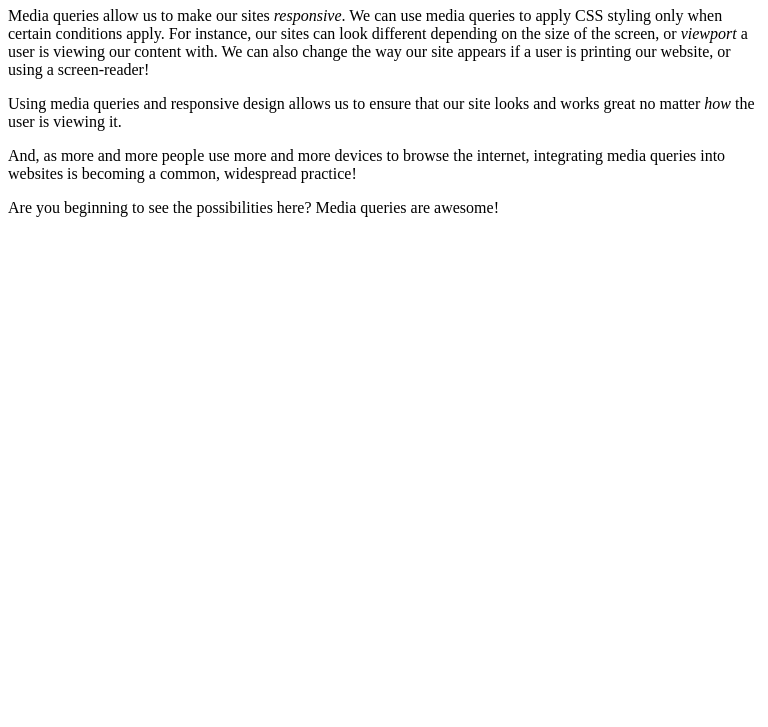
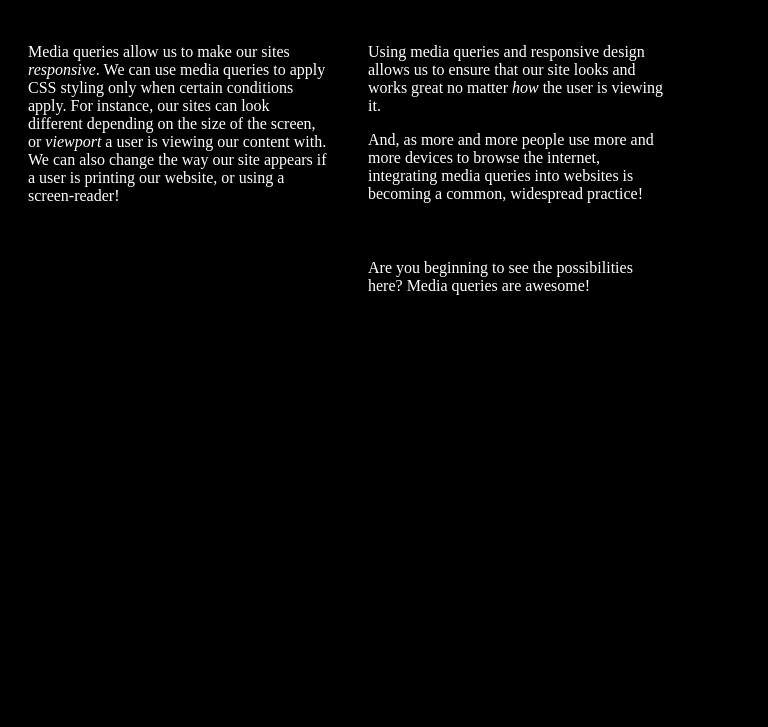
Before and after one commit to burentop/media-query-practice, a plain HTML site: page index.html in a window 768 px wide. Shown: the part 73-800 px from the top of the page. Drawn offline with Linux system fonts and the light colour scheme.

Commit message:
add media queries to CSS.

```diff
--- a/css/styles.css
+++ b/css/styles.css
@@ -1,3 +1,20 @@
-@media screen () {
+@media screen and (min-width: 768px) {
+    .column {
+        width: 300px;
+        float: left;
+        padding: 20px;
+    }
+}
 
+@media screen and (max-width: 768px) and (min-width: 600px) {
+    body {
+        background-color: black;
+        color: white;
+    }
 }
+
+@media screen and (max-width: 480px) {
+    body {
+        background-color: teal;
+    }
+}
```
